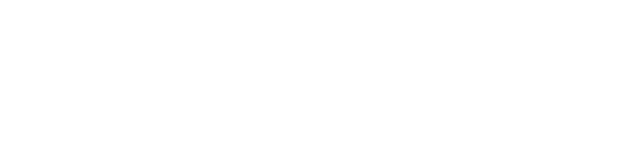
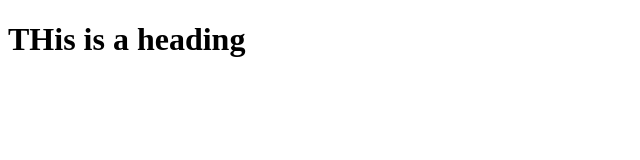
Before and after one commit to minyanghit/git-one, a plain HTML site: page index.html in a window 1280 px wide. Shown: the whole page, without its empty margins (0-640 px from the left). Drawn offline with Linux system fonts and the light colour scheme.

Commit message:
added header line

```diff
--- a/index.html
+++ b/index.html
@@ -5,6 +5,6 @@
     <title>My second commit</title>
   </head>
   <body>
-
+    <h1>THis is a heading</h1>
   </body>
 </html>
--- a/styles.css
+++ b/styles.css
@@ -1,3 +1,4 @@
 body{
-  backgroud:red:
+  backgroud:red;
+  font-size:2em;
 }
```
